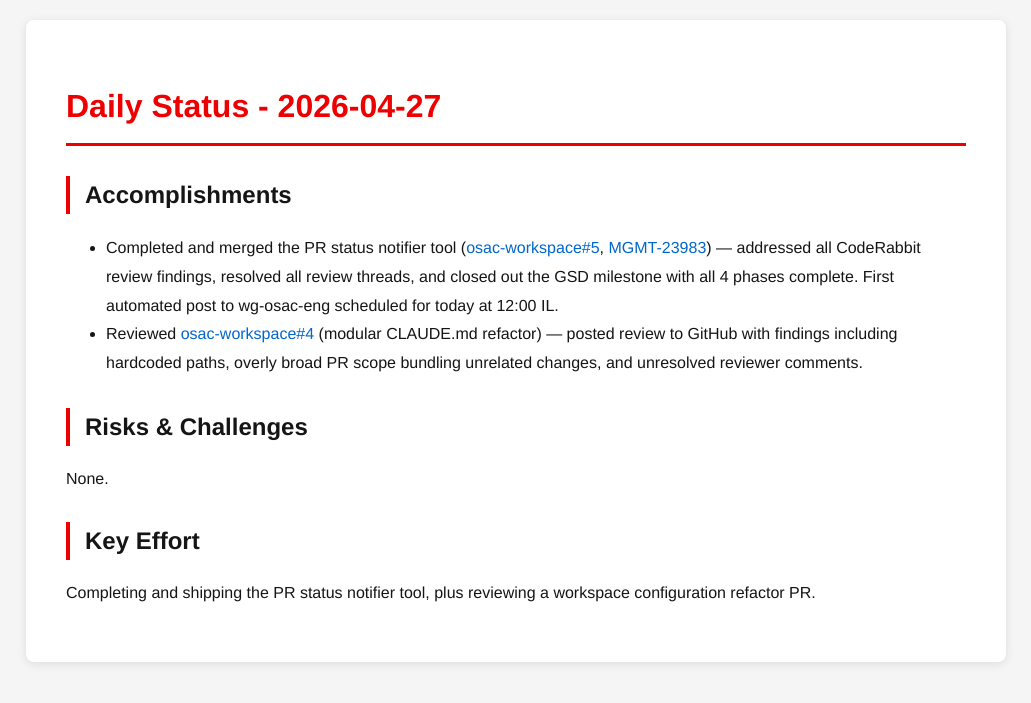
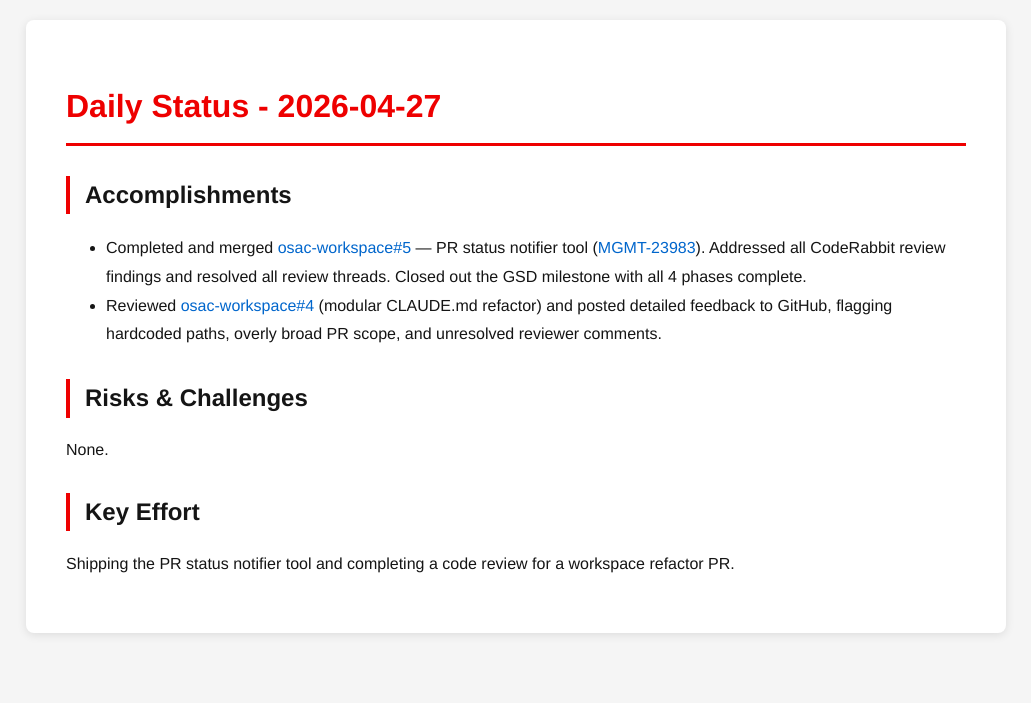
Before and after one commit to tzvatot/daily-status, a Jekyll site: the page built from 2026-04-27.md, in a window 1280 px wide. Shown: the top 703 px of the page, without its empty margins (124-1155 px from the left). Built offline with Jekyll 4.4.1, drawn with Linux system fonts in a browser that asks for light colours.

Commit message:
Daily status update - 2026-04-27

```diff
--- a/2026-04-27.md
+++ b/2026-04-27.md
@@ -7,11 +7,11 @@ date: 2026-04-27
 # Daily Status - 2026-04-27
 
 ## Accomplishments
-- Completed and merged the PR status notifier tool ([osac-workspace#5](https://github.com/osac-project/osac-workspace/pull/5), [MGMT-23983](https://issues.redhat.com/browse/MGMT-23983)) — addressed all CodeRabbit review findings, resolved all review threads, and closed out the GSD milestone with all 4 phases complete. First automated post to wg-osac-eng scheduled for today at 12:00 IL.
-- Reviewed [osac-workspace#4](https://github.com/osac-project/osac-workspace/pull/4) (modular CLAUDE.md refactor) — posted review to GitHub with findings including hardcoded paths, overly broad PR scope bundling unrelated changes, and unresolved reviewer comments.
+- Completed and merged [osac-workspace#5](https://github.com/osac-project/osac-workspace/pull/5) — PR status notifier tool ([MGMT-23983](https://issues.redhat.com/browse/MGMT-23983)). Addressed all CodeRabbit review findings and resolved all review threads. Closed out the GSD milestone with all 4 phases complete.
+- Reviewed [osac-workspace#4](https://github.com/osac-project/osac-workspace/pull/4) (modular CLAUDE.md refactor) and posted detailed feedback to GitHub, flagging hardcoded paths, overly broad PR scope, and unresolved reviewer comments.
 
 ## Risks & Challenges
 None.
 
 ## Key Effort
-Completing and shipping the PR status notifier tool, plus reviewing a workspace configuration refactor PR.
+Shipping the PR status notifier tool and completing a code review for a workspace refactor PR.
```
